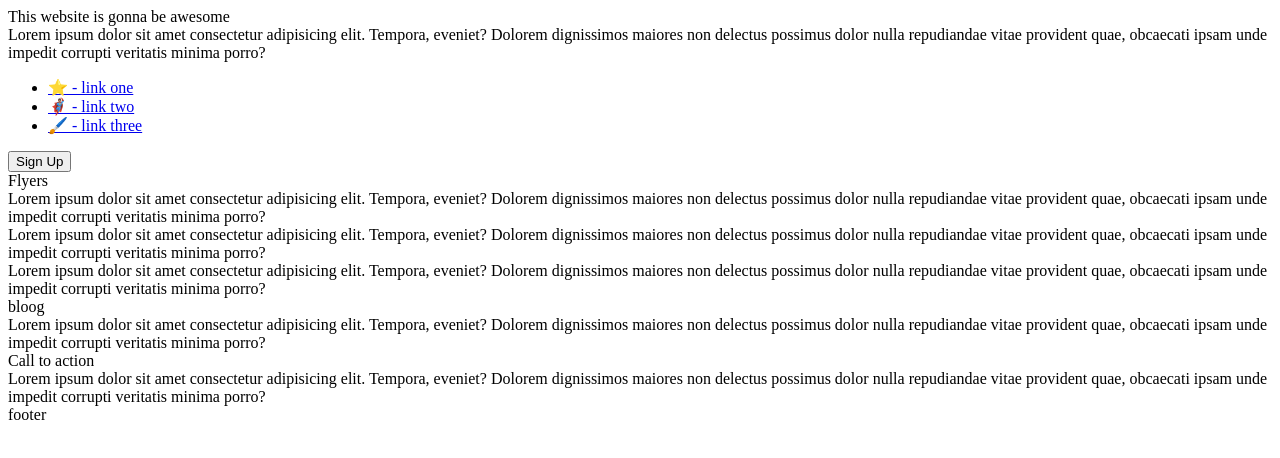
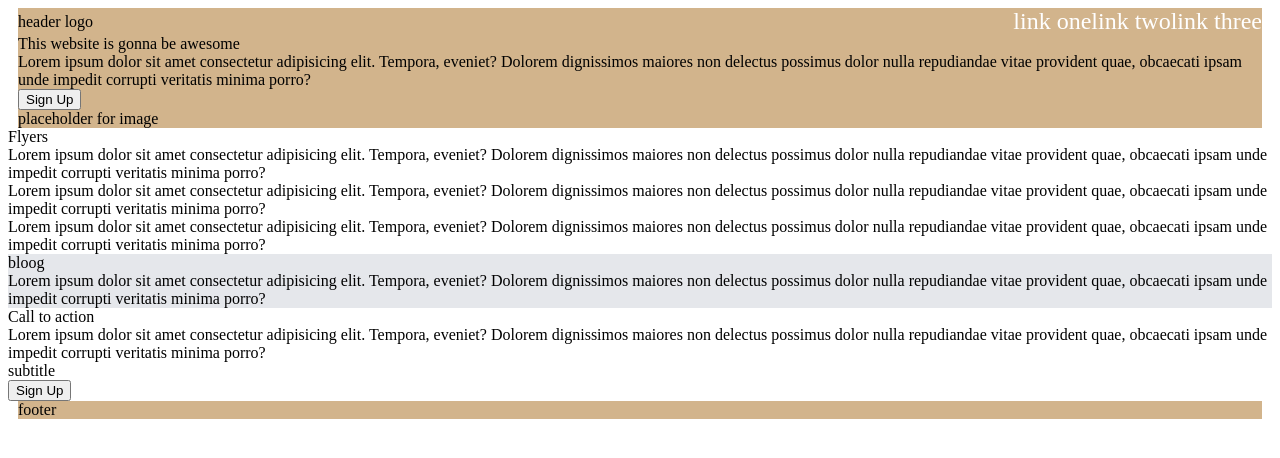
Before and after one commit to p4ridge/Punk-Flyers, a plain HTML site: page index.html in a window 1280 px wide. Drawn offline with Linux system fonts and the light colour scheme.

Commit message:
feat:Add style.css

```diff
--- a/index.html
+++ b/index.html
@@ -19,20 +19,24 @@
   <link rel="icon" href="/favicon.svg" type="image/svg+xml">
   <link rel="apple-touch-icon" href="/apple-touch-icon.png">
 
-  <link rel="stylesheet" href="css/styles.css?v=1.0">
+  <link rel="stylesheet" href="style.css">
 
 </head>
 
 <body>
   <div class="header">
-    <div class="text">This website is gonna be awesome</div>
-    <div class="subtitle">Lorem ipsum dolor sit amet consectetur adipisicing elit. Tempora, eveniet? Dolorem dignissimos maiores non delectus possimus dolor nulla repudiandae vitae provident quae, obcaecati ipsam unde impedit corrupti veritatis minima porro?</div>
-    <ul>
-        <li><a href="#">⭐ - link one</a></li>
-        <li><a href="#">🦸🏽‍♂️ - link two</a></li>
-        <li><a href="#">🖌️ - link three</a></li>
+    <div class="logo_container">
+    <div class="logo">header logo</div>
+    <ul class="links">
+        <li><a href="#">link one</a></li>
+        <li><a href="#">link two</a></li>
+        <li><a href="#">link three</a></li>
       </ul>
+    </div>
+      <div class="title">This website is gonna be awesome</div>
+      <div class="subtitle">Lorem ipsum dolor sit amet consectetur adipisicing elit. Tempora, eveniet? Dolorem dignissimos maiores non delectus possimus dolor nulla repudiandae vitae provident quae, obcaecati ipsam unde impedit corrupti veritatis minima porro?</div>
       <button>Sign Up</button>
+      <div class="imgcontainer">placeholder for image</div>
   </div>
   <div class="body">
     <div class="flyers">
@@ -47,7 +51,9 @@
     </div>
     <div class="action">
         Call to action
-        <div class="quote">Lorem ipsum dolor sit amet consectetur adipisicing elit. Tempora, eveniet? Dolorem dignissimos maiores non delectus possimus dolor nulla repudiandae vitae provident quae, obcaecati ipsam unde impedit corrupti veritatis minima porro?</div>
+        <div class="actitle">Lorem ipsum dolor sit amet consectetur adipisicing elit. Tempora, eveniet? Dolorem dignissimos maiores non delectus possimus dolor nulla repudiandae vitae provident quae, obcaecati ipsam unde impedit corrupti veritatis minima porro?</div>
+        <div class="subactitle">subtitle</div>
+        <button>Sign Up</button>
     </div>
   </div>
   <div class="footer">
--- /dev/null
+++ b/style.css
@@ -0,0 +1,32 @@
+body {
+    display: flex;
+    flex-direction: column;
+  }
+.header, .footer{
+ /*   background: #1F2937; */
+  background: tan;
+  margin-left: 10px;
+  margin-right: 10px;
+}
+.blog {
+   background: #E5E7EB;
+}
+.logo_container{
+    display: flex;
+    justify-content: space-between;
+    align-items: center;
+}
+.links {
+    display: flex;
+    text-decoration: none;
+}
+a {
+    color: white;
+    text-decoration: none;
+    font-size: 24px;
+  }
+  ul {
+    list-style-type: none;
+    margin: 0;
+    padding: 0;
+  }
```
